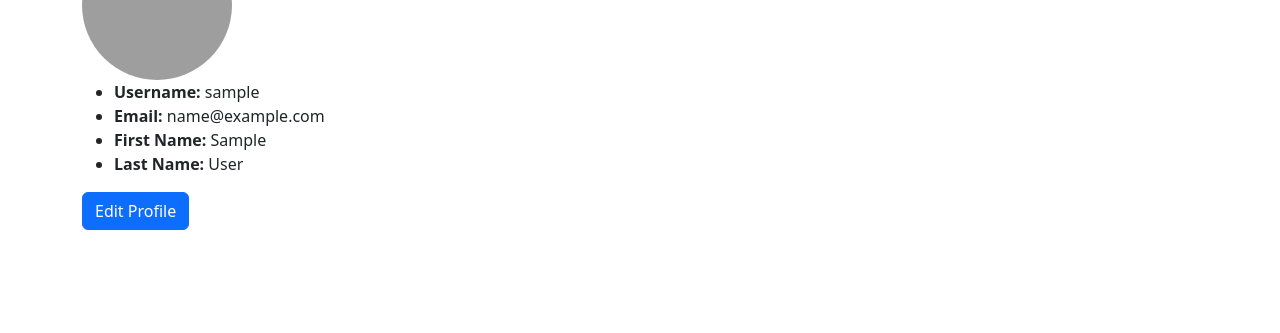
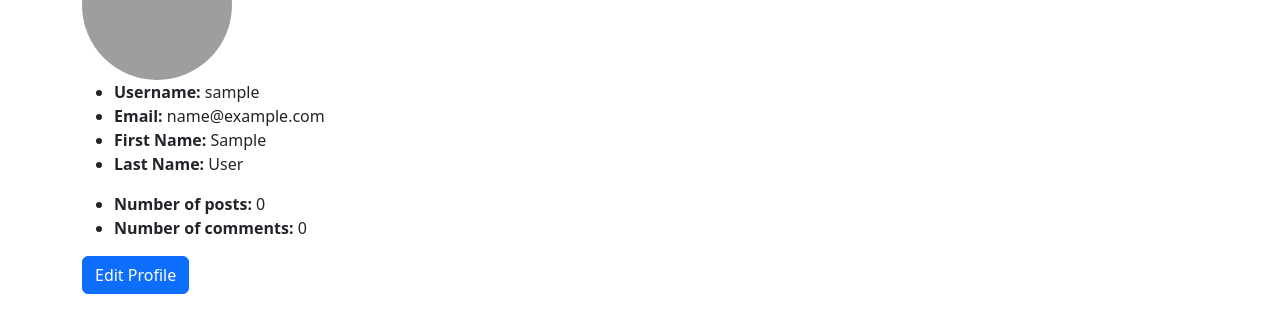
Before and after one commit to damachad/django_blog, a Django app: page /profile/ in a window 1280 px wide. Shown: the part 196-529 px from the top of the page. Run offline with Django 5.2, Linux system fonts and the light colour scheme; the visitor is signed in with stand-in values (Sample User, id 1); data that the repository does not hold is empty; grey boxes are pictures that could not be loaded.

Commit message:
Add posts and comments count in user profile

```diff
--- a/myapp/templates/myapp/profile_detail.html
+++ b/myapp/templates/myapp/profile_detail.html
@@ -10,5 +10,9 @@
     <li><strong>First Name:</strong> {{ object.first_name }}</li>
     <li><strong>Last Name:</strong> {{ object.last_name }}</li>
 </ul>
+<ul>
+    <li><strong>Number of posts:</strong> {{ object.posts.count }}</li>
+    <li><strong>Number of comments:</strong> {{ object.comments.count }}</li>
+</ul>
 <a href="{% url 'profile_edit' %}" class="btn btn-primary">Edit Profile</a>
 {% endblock %}
```
